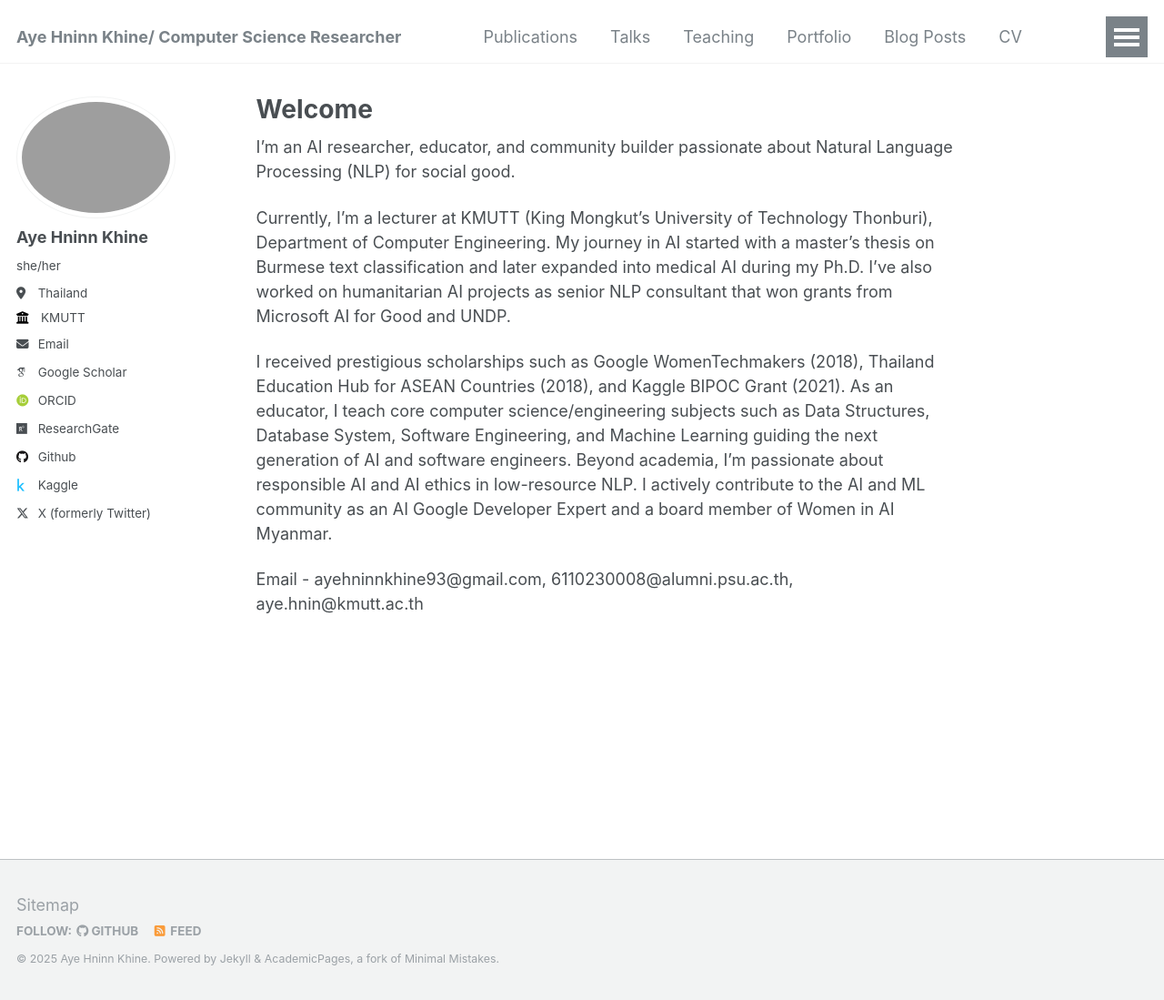
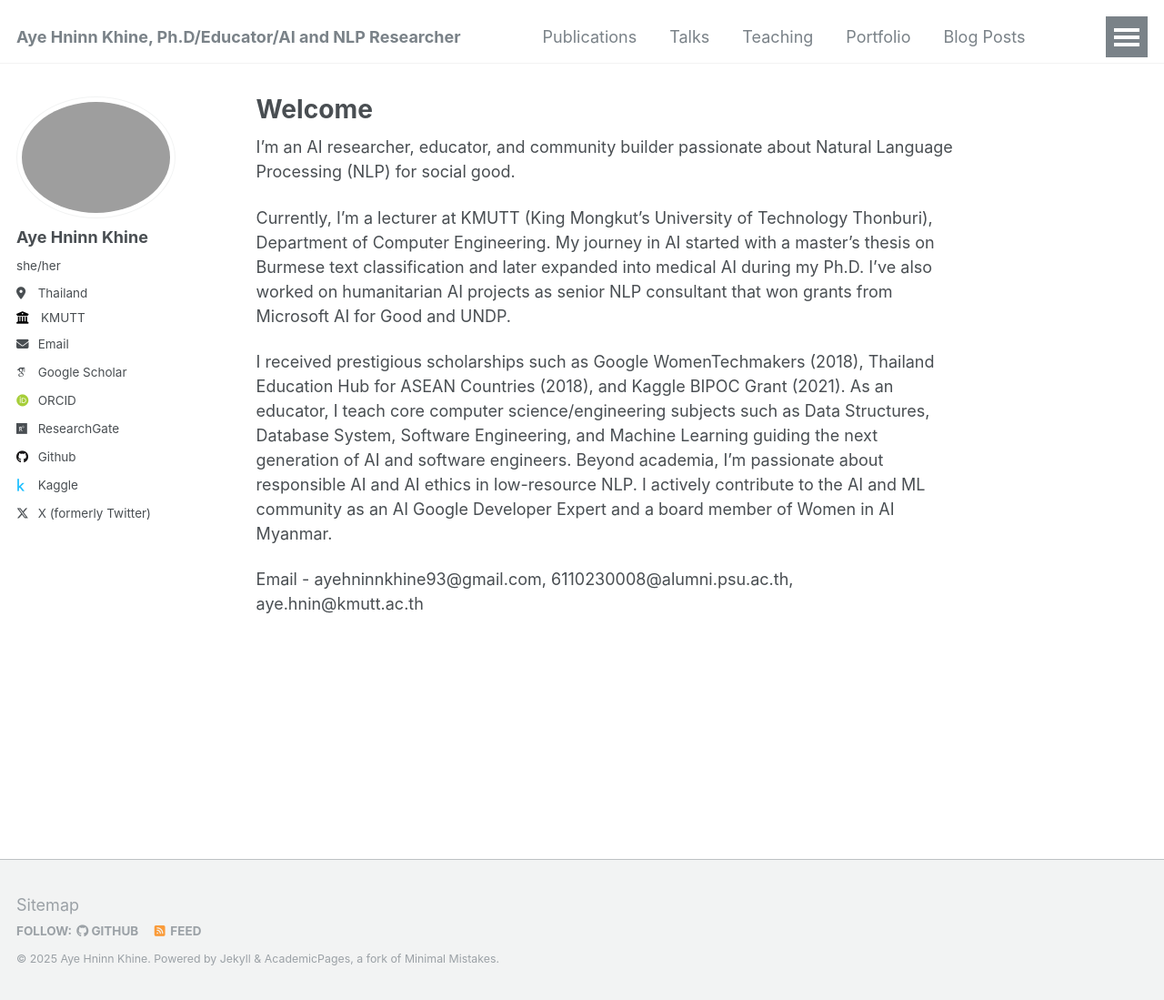
Before and after one commit to ayehninnkhine/ayehninnkhine.github.io, a Jekyll site: the page built from _pages/about.md, in a window 1280 px wide and 1099 px high. Shown: the whole window at 91% size. Built offline with Jekyll 4.4.1, drawn with Linux system fonts in a browser that asks for light colours; some web fonts are replaced.

Commit message:
Update _config.yml

```diff
--- a/_config.yml
+++ b/_config.yml
@@ -8,7 +8,7 @@
 
 # Basic Site Settings
 locale                   : "en-US"
-title                    : "Aye Hninn Khine/ Computer Science Researcher"
+title                    : "Aye Hninn Khine, Ph.D/Educator/AI and NLP Researcher"
 title_separator          : "-"
 name                     : &name "Aye Hninn Khine"
 description              : &description "personal description"
```
